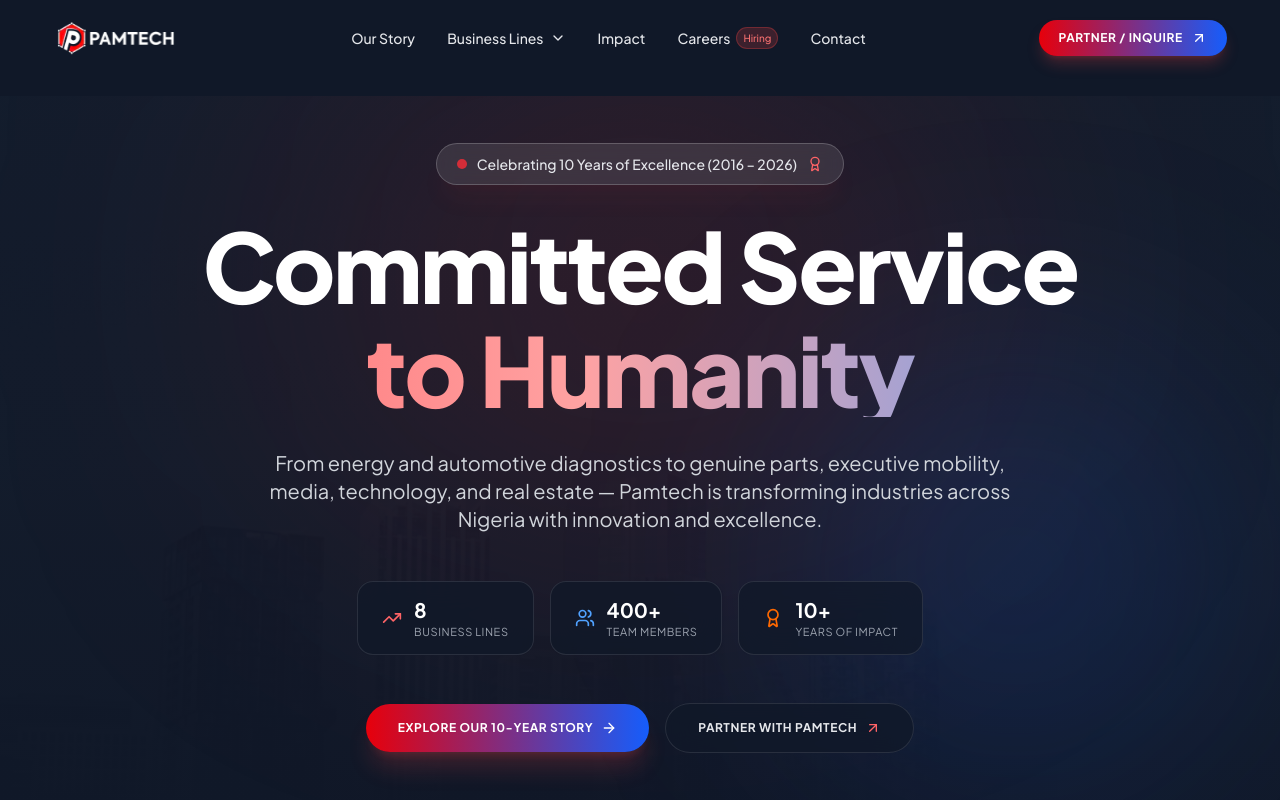
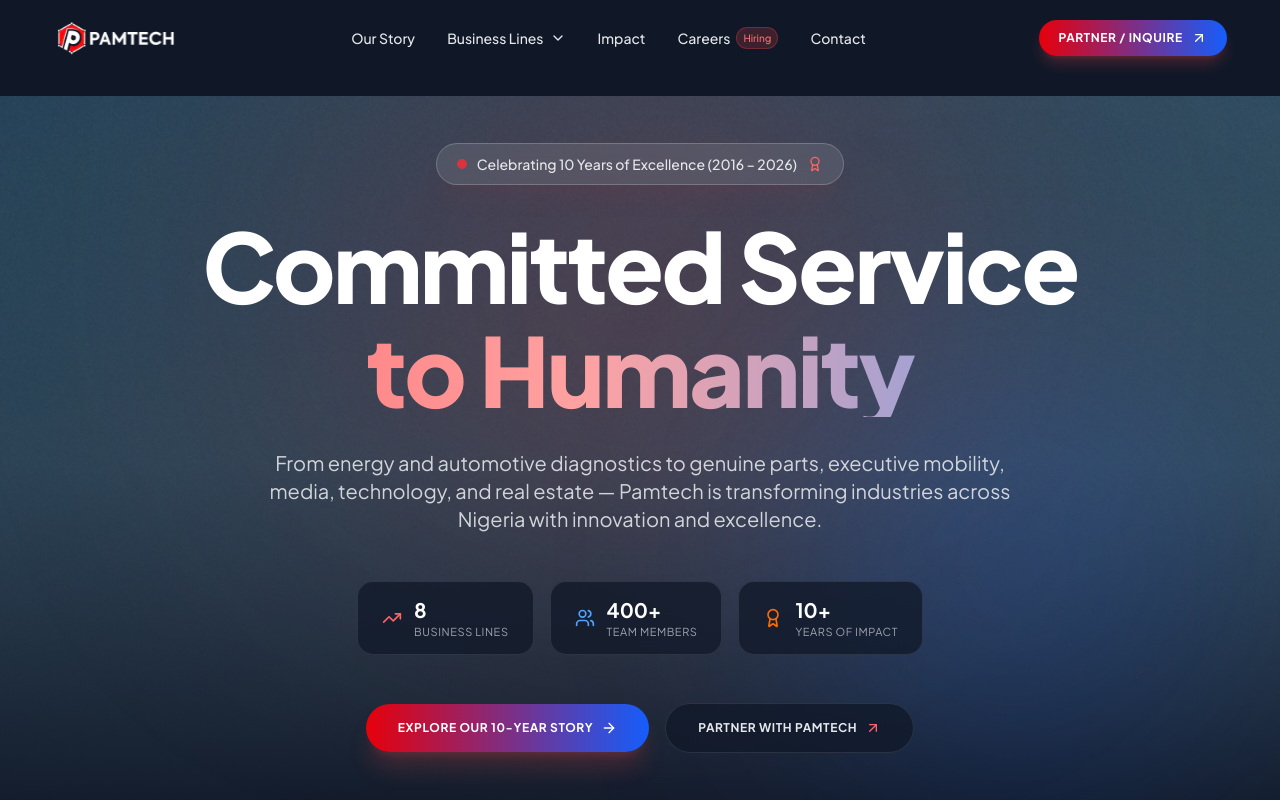
Before and after one commit to Nevin1996/pamtech-antigravity, a Next.js app: page / in a window 1280 px wide. Shown: the top 800 px of the page. Built offline with nearby package versions, Linux system fonts and the light colour scheme.

Commit message:
fix: convert background assets to high-visibility direct JPEG and enhance contrast

```diff
--- a/src/app/business-lines/[slug]/page.tsx
+++ b/src/app/business-lines/[slug]/page.tsx
@@ -60,9 +60,9 @@
       <section className="relative py-16 sm:py-24 overflow-hidden">
         {/* Background Visuals */}
         <div className="absolute inset-0 w-full h-full z-0 overflow-hidden pointer-events-none">
-          <div className="block md:hidden absolute inset-0 w-full h-full bg-pamtech-mobile opacity-40 scale-105" />
-          <div className="hidden md:block absolute inset-0 w-full h-full bg-pamtech-desktop opacity-30 scale-105" />
-          <div className="absolute inset-0 bg-gradient-to-b from-[#101828]/70 via-[#101828]/85 to-[#101828]" />
+          <div className="block md:hidden absolute inset-0 w-full h-full bg-pamtech-mobile opacity-75 scale-105" />
+          <div className="hidden md:block absolute inset-0 w-full h-full bg-pamtech-desktop opacity-65 scale-105" />
+          <div className="absolute inset-0 bg-gradient-to-b from-[#101828]/50 via-[#101828]/60 to-[#101828]" />
           <div className="absolute top-1/3 left-1/2 -translate-x-1/2 w-96 h-96 bg-red-600/15 rounded-full blur-3xl" />
         </div>
 
--- a/src/app/business-lines/page.tsx
+++ b/src/app/business-lines/page.tsx
@@ -40,9 +40,9 @@
       <section className="relative py-16 sm:py-24 overflow-hidden">
         {/* Background Visuals */}
         <div className="absolute inset-0 w-full h-full z-0 overflow-hidden pointer-events-none">
-          <div className="block md:hidden absolute inset-0 w-full h-full bg-pamtech-mobile opacity-40 scale-105" />
-          <div className="hidden md:block absolute inset-0 w-full h-full bg-pamtech-desktop opacity-30 scale-105" />
-          <div className="absolute inset-0 bg-gradient-to-b from-[#101828]/70 via-[#101828]/80 to-[#101828]" />
+          <div className="block md:hidden absolute inset-0 w-full h-full bg-pamtech-mobile opacity-75 scale-105" />
+          <div className="hidden md:block absolute inset-0 w-full h-full bg-pamtech-desktop opacity-65 scale-105" />
+          <div className="absolute inset-0 bg-gradient-to-b from-[#101828]/50 via-[#101828]/60 to-[#101828]" />
         </div>
         <div className="mx-auto w-11/12 max-w-7xl relative z-10 text-center space-y-6">
           <motion.div
--- a/src/app/globals.css
+++ b/src/app/globals.css
@@ -81,16 +81,16 @@
 
 /* Responsive Brand Background Utilities */
 .bg-pamtech-desktop {
-  background-image: url('/assets/backgrounds/bg-desktop.svg');
+  background-image: url('/assets/backgrounds/bg-desktop.jpg');
   background-size: cover;
-  background-position: top center;
+  background-position: center top;
   background-repeat: no-repeat;
 }
 
 .bg-pamtech-mobile {
-  background-image: url('/assets/backgrounds/bg-mobile.svg');
+  background-image: url('/assets/backgrounds/bg-mobile.jpg');
   background-size: cover;
-  background-position: top center;
+  background-position: center top;
   background-repeat: no-repeat;
 }
 
--- a/src/app/layout.tsx
+++ b/src/app/layout.tsx
@@ -51,11 +51,11 @@
         {/* Responsive Brand Background Layer */}
         <div className="fixed inset-0 z-[-1] pointer-events-none overflow-hidden">
           {/* Mobile Background */}
-          <div className="block md:hidden absolute inset-0 w-full h-full bg-pamtech-mobile opacity-30" />
+          <div className="block md:hidden absolute inset-0 w-full h-full bg-pamtech-mobile opacity-60" />
           {/* Desktop Background */}
-          <div className="hidden md:block absolute inset-0 w-full h-full bg-pamtech-desktop opacity-25" />
+          <div className="hidden md:block absolute inset-0 w-full h-full bg-pamtech-desktop opacity-50" />
           {/* Ambient Vignette & Gradient Mesh */}
-          <div className="absolute inset-0 bg-gradient-to-b from-[#101828]/50 via-transparent to-[#101828]/90" />
+          <div className="absolute inset-0 bg-gradient-to-b from-[#101828]/40 via-transparent to-[#101828]/80" />
         </div>
         <SmoothScroll>
           <ClientLayoutWrapper>{children}</ClientLayoutWrapper>
--- a/src/app/page.tsx
+++ b/src/app/page.tsx
@@ -46,14 +46,14 @@
         {/* Background Visuals: Mobile and Desktop */}
         <div className="absolute inset-0 w-full h-full z-0 overflow-hidden pointer-events-none">
           {/* Mobile Hero Background */}
-          <div className="block md:hidden absolute inset-0 w-full h-full bg-pamtech-mobile opacity-45 scale-105" />
+          <div className="block md:hidden absolute inset-0 w-full h-full bg-pamtech-mobile opacity-80 scale-105" />
           {/* Desktop Hero Background */}
-          <div className="hidden md:block absolute inset-0 w-full h-full bg-pamtech-desktop opacity-40 scale-105" />
+          <div className="hidden md:block absolute inset-0 w-full h-full bg-pamtech-desktop opacity-70 scale-105" />
 
-          {/* Gradient Overlay & Ambient Glows */}
-          <div className="absolute inset-0 bg-gradient-to-b from-[#101828]/60 via-[#101828]/70 to-[#101828]" />
-          <div className="absolute top-1/4 left-1/2 -translate-x-1/2 -translate-y-1/2 w-[700px] h-[500px] bg-red-600/15 rounded-full blur-[140px]" />
-          <div className="absolute top-1/3 right-10 w-[450px] h-[450px] bg-blue-600/15 rounded-full blur-[120px]" />
+          {/* Subtle Gradient Overlay & Ambient Glows */}
+          <div className="absolute inset-0 bg-gradient-to-b from-[#101828]/40 via-[#101828]/50 to-[#101828]" />
+          <div className="absolute top-1/4 left-1/2 -translate-x-1/2 -translate-y-1/2 w-[700px] h-[500px] bg-red-600/20 rounded-full blur-[140px]" />
+          <div className="absolute top-1/3 right-10 w-[450px] h-[450px] bg-blue-600/20 rounded-full blur-[120px]" />
         </div>
 
         <div className="mx-auto w-11/12 max-w-7xl relative z-10 text-center space-y-8">
--- a/src/components/VideoBackground.tsx
+++ b/src/components/VideoBackground.tsx
@@ -55,8 +55,8 @@
         ) : (
           /* High-Impact Ambient Motion & Responsive SVG Pattern */
           <div className="w-full h-full relative">
-            <div className="block md:hidden absolute inset-0 w-full h-full bg-pamtech-mobile opacity-45 scale-105" />
-            <div className="hidden md:block absolute inset-0 w-full h-full bg-pamtech-desktop opacity-40 scale-105" />
+            <div className="block md:hidden absolute inset-0 w-full h-full bg-pamtech-mobile opacity-80 scale-105" />
+            <div className="hidden md:block absolute inset-0 w-full h-full bg-pamtech-desktop opacity-70 scale-105" />
             {posterSrc && (
               <div
                 className="w-full h-full bg-cover bg-center opacity-70 mix-blend-overlay"
```
Also changed, not shown: public/assets/backgrounds/bg-desktop.jpg (added), public/assets/backgrounds/bg-mobile.jpg (added).
